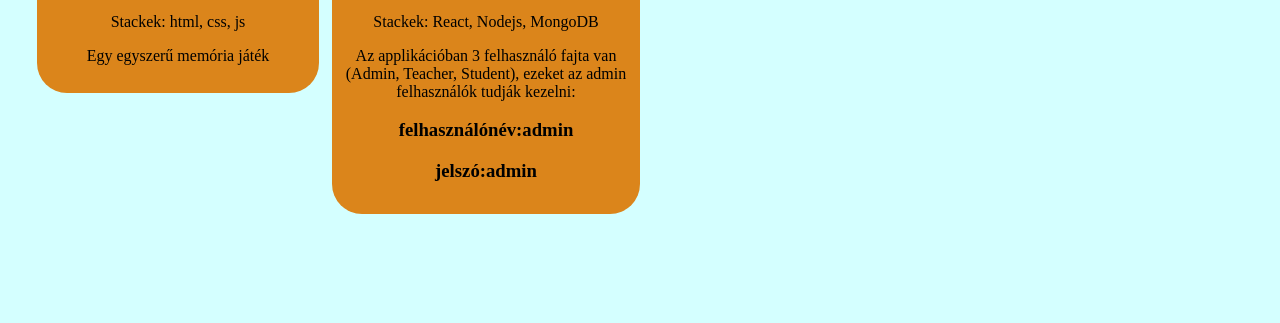
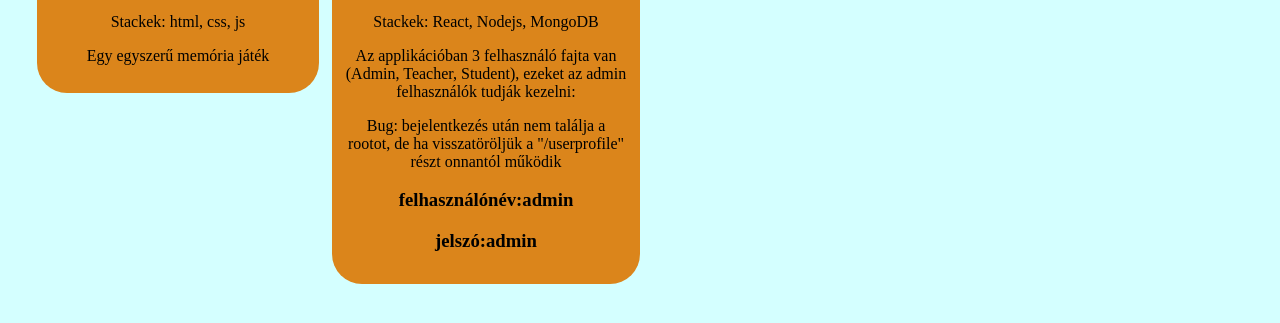
Before and after one commit to Sterbike/Hall, a plain HTML site: page index.html in a window 1280 px wide. Shown: the part 299-622 px from the top of the page. Drawn offline with Linux system fonts and the light colour scheme.

Commit message:
Update index.html

```diff
--- a/index.html
+++ b/index.html
@@ -30,6 +30,7 @@
                 <p>Rövid leírás:</p>
                 <p>Stackek: React, Nodejs, MongoDB</p>
                 <p>Az applikációban 3 felhasználó fajta van (Admin, Teacher, Student), ezeket az admin felhasználók tudják kezelni:</p>
+                <p>Bug: bejelentkezés után nem találja a rootot, de ha visszatöröljük a "/userprofile" részt onnantól működik</p>
                 <h3>felhasználónév:admin </h3>
                 <h3>jelszó:admin</h3>
         </div>
```
